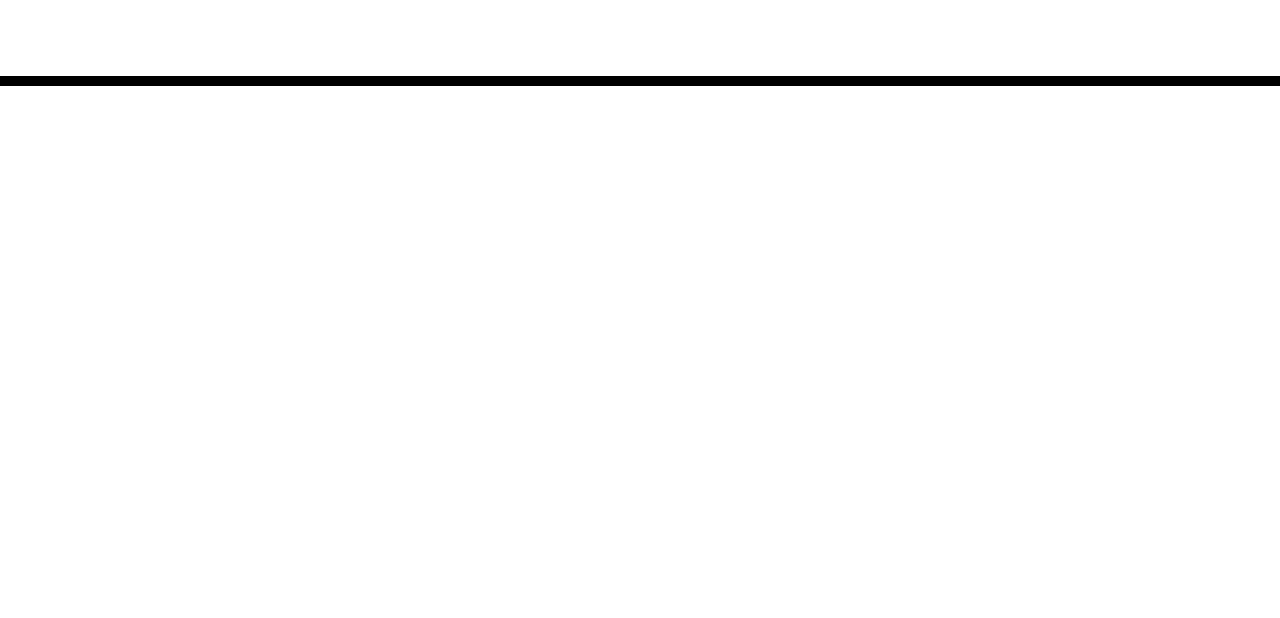
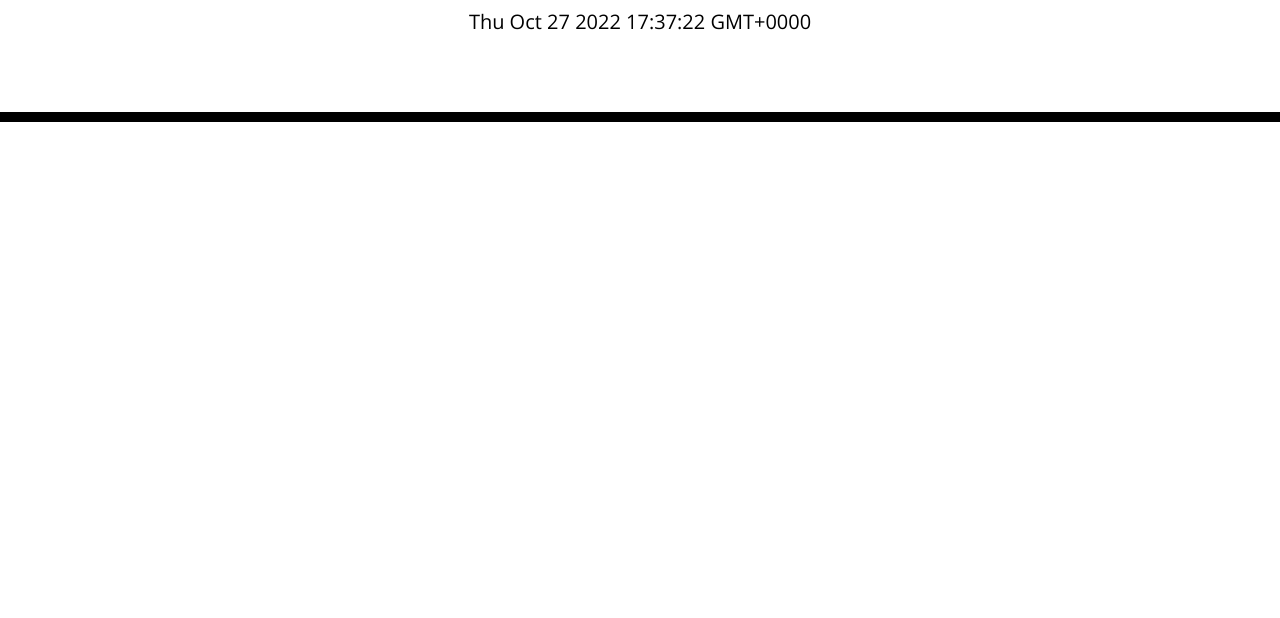
Before and after one commit to alexben11/challenge-5-calendar, a plain HTML site: page Develop/index.html in a window 1280 px wide. Shown: the part 182-800 px from the top of the page. Drawn offline with nearby package versions, Linux system fonts and the light colour scheme.

Commit message:
Added current date in p id currentday

```diff
--- a/Develop/index.html
+++ b/Develop/index.html
@@ -18,11 +18,8 @@
       href="https://fonts.googleapis.com/css?family=Open+Sans&display=swap"
       rel="stylesheet"
     />
-<!--Added Moment.js second link.  First had error in console-->
-    <script src="https://cdnjs.cloudflare.com/ajax/libs/moment.js/2.29.4/moment-with-locales.min.js" integrity="sha512-42PE0rd+wZ2hNXftlM78BSehIGzezNeQuzihiBCvUEB3CVxHvsShF86wBWwQORNxNINlBPuq7rG4WWhNiTVHFg==" crossorigin="anonymous" referrerpolicy="no-referrer"></script>
-
-
     <link rel="stylesheet" href="style.css" />
+    <link rel="stylesheet" href="script.js" />
     <title>Work Day Scheduler</title>
   </head>
 
@@ -38,5 +35,7 @@
 
     <script src="https://code.jquery.com/jquery-3.4.1.min.js"></script>
     <script src="https://cdnjs.cloudflare.com/ajax/libs/moment.js/2.24.0/moment.min.js"></script>
+    <script type="text/javascript" src="./script.js"></script>
+
   </body>
 </html>
--- a/Develop/script.js
+++ b/Develop/script.js
@@ -1,4 +1,9 @@
 //Display current date in the p currenday id
+var today=moment();
+console.log(today.format("dddd, MMMM Do YYYY, h:mm:ss a"));
+$("#currentDay").text(today);
+
+
 //Add timeblocks for standard bussiness hours
 //Color code each timeblock to indicte past,present,future
 //Able to click into timeblock
```
